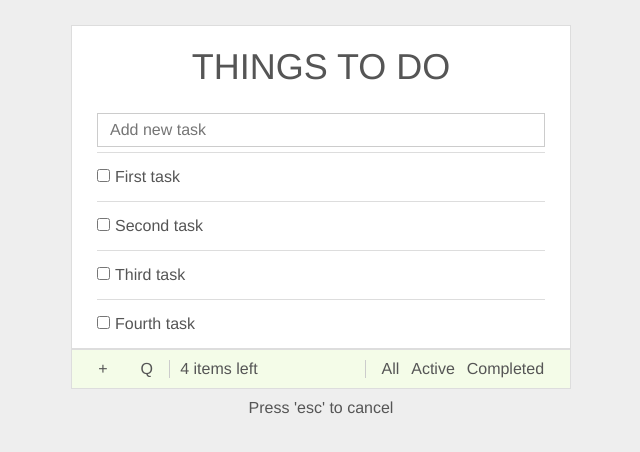
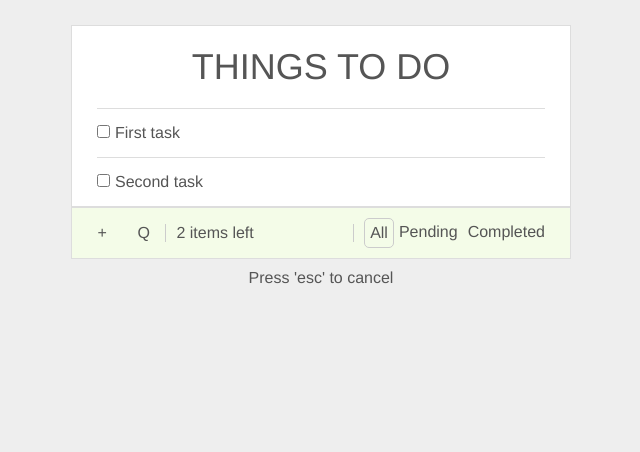
Before and after one commit to Korgmgn/react_todo-list, a React (Create React App) app: page / in a window 1280 px wide. Shown: the top 452 px of the page, without its empty margins (319-959 px from the left). Built offline with nearby package versions, Linux system fonts and the light colour scheme.

Commit message:
states, conditionnal rendering & add task done

```diff
--- a/public/index.html
+++ b/public/index.html
@@ -6,10 +6,10 @@
     <meta name="viewport" content="width=device-width, initial-scale=1" />
     <meta name="theme-color" content="#000000" />
     <meta
-      name="Quizz made with react"
-      content="Quizz app created using create-react-app"
+      name="To do list made with react"
+      content="To do list app created using create-react-app"
     />
-    <title>React - Quizz</title>
+    <title>React - To do list</title>
   </head>
   <body>
     <noscript>You need to enable JavaScript to run this app.</noscript>
--- a/src/App.js
+++ b/src/App.js
@@ -1,31 +1,94 @@
-import React from "react"
+import React, { useState } from "react"
 import Header from "./components/Header"
 import ToDoList from "./components/ToDoList";
+import Footer from "./components/Footer"
 
 function App() {
 
+    //Pour la barre de rechercher, ajouter à l'input un onChange qui utilise .filter sur toDoList  ?
+    //Pour les filtres, ajouter clé "checked: boolean" dans toDoList
+    const [toDoList, setToDoList] = useState([{id: 1, task: "First task"}, {id: 2, task: "Second task"}])
+    const [headerInputDisplay, setHeaderInputDisplay] = useState({isSearchBar: false, isAddNew: false})
+    const [selectFilter, setSelectFilter] = useState({all: true, pending: false, completed: false})
+    const [addTaskInput, setAddTaskInput] = useState("")
 
-    const toDoList = ["First task", "Second task", "Third task", "Fourth task"]
+    function toggleFilter(filter) {
+        if(filter === "all") {
+            setSelectFilter(prevState => {
+                return {
+                    ...prevState,
+                    all: true,
+                    pending: false,
+                    completed: false
+                }
+            })
+        } else if (filter === "pending") {
+            setSelectFilter(prevState => {
+                return {
+                    ...prevState,
+                    all: false,
+                    pending: true,
+                    completed: false
+                }
+            })
+        } else {
+            setSelectFilter(prevState => {
+                return {
+                    ...prevState,
+                    all: false,
+                    pending: false,
+                    completed: true
+                }
+            })
+        }
+    }
 
+    //Refactoriser et fusionner les deux fonctions suivantes
+    function toggleSearchBar() {
+        setHeaderInputDisplay(prevState => {
+            return {
+                ...prevState,
+                isSearchBar: !prevState.isSearchBar,
+                isAddNew: false
+            }
+        })
+    }
+
+    function toggleAddNew() {
+        setHeaderInputDisplay(prevState => {
+            return {
+                ...prevState,
+                isSearchBar: false,
+                isAddNew: !prevState.isAddNew
+            }
+        })
+    }
+
+    function submitInputAddTask(event) {
+        setAddTaskInput(event.target.value)
+    }
+
+    function submitNewTask(event) {
+        event.preventDefault()
+        setToDoList(prevState => {
+            return [...prevState, {id: prevState.length + 1, task: addTaskInput}]
+        })
+        setAddTaskInput("")
+    }
 
     return (
         <div className="App">
             <div className="container">
-                <Header />
-                <ToDoList toDoList={toDoList}/>
+                <Header inputState={headerInputDisplay} handleAddTaskChange={submitInputAddTask} handleSubmit={submitNewTask} newTaskValue={addTaskInput} />
+                <ToDoList toDoListState={toDoList}/>
             </div>
-            <footer className="footer">
-                <div className="btn-area">
-                    <div className="add-icon btn" >+</div>
-                    <div className="search-icon btn">Q</div>
-                </div>
-                <p className="counter">{toDoList.length} items left</p>
-                <div className="filter-area">
-                    <div className="filter-btn active">All</div>
-                    <div className="filter-btn inactive">Active</div>
-                    <div className="filter-btn inactive">Completed</div>
-                </div>
-            </footer>
+            <Footer
+                toDoList={toDoList}
+                filterState={selectFilter}
+                handleToggleSearchBar={toggleSearchBar}
+                handleToggleAddNew={toggleAddNew}
+                handleFilter={toggleFilter}
+            />
             <p className="bottom-info">Press 'esc' to cancel</p>
         </div>
     );
--- /dev/null
+++ b/src/components/Footer.js
@@ -0,0 +1,22 @@
+import React from 'react';
+
+const Footer = ({toDoList, filterState, handleToggleSearchBar, handleToggleAddNew, handleFilter}) => {
+
+
+    return (
+        <footer className="footer">
+            <div className="btn-area">
+                <div className="add-icon btn" onClick={handleToggleAddNew} >+</div>
+                <div className="search-icon btn" onClick={handleToggleSearchBar}>Q</div>
+            </div>
+            <p className="counter">{toDoList.length} items left</p>
+            <div className="filter-area">
+                <div className={filterState.all ? "filter-btn active" : "filter-btn inactive"} onClick={() => handleFilter("all")}>All</div>
+                <div className={filterState.pending ? "filter-btn active" : "filter-btn inactive"} onClick={() => handleFilter("pending")}>Pending</div>
+                <div className={filterState.completed ? "filter-btn active" : "filter-btn inactive"} onClick={() => handleFilter("completed")}>Completed</div>
+            </div>
+        </footer>
+    );
+};
+
+export default Footer;
--- a/src/components/Header.js
+++ b/src/components/Header.js
@@ -1,12 +1,16 @@
 import React from 'react';
 
-const Header = () => {
+const Header = ({inputState: {isAddNew, isSearchBar}, handleAddTaskChange, handleSubmit, newTaskValue}) => {
     return (
         <div>
             <header className="header">
                 <h1 className="title">THINGS TO DO</h1>
-                <input className="filter-input" type="text" value="" placeholder="Add new task"></input>
-                {/* <input className="filter-input" type="text" value="" placeholder="Search"></input> */}
+                {isAddNew &&
+                    <form className='form-box' onSubmit={handleSubmit}>
+                        <input className="filter-input" type="text" value={newTaskValue} name="newTask" placeholder="Add new task" onChange={handleAddTaskChange} />
+                    </form>
+                }
+                {isSearchBar && <input className="filter-input" name="searchTask" type="text" placeholder="Search"></input>}
             </header>
         </div>
     );
--- a/src/components/ToDoList.js
+++ b/src/components/ToDoList.js
@@ -1,15 +1,13 @@
 import React from "react"
 
-function toDoList(props) {
+function toDoList({toDoListState}) {
 
-    console.log(props)
-
-    const todoComponent = props.toDoList.map(task => {
+    const todoComponent = toDoListState.map(item => {
         return (
-            <li className="list-item pending">
+            <li className="list-item pending" key={item.id}>
                 <label>
                     <input className="checkbox" type="checkbox"></input>
-                    {task}
+                    {item.task}
                 </label>
             </li>
         )
--- a/src/index.css
+++ b/src/index.css
@@ -50,6 +50,10 @@ h1 {
     border: 1px solid #ccc;
 }
 
+.form-box {
+    width: 100%;
+}
+
 .checkbox {
     margin-right: 5px;
 }
@@ -95,13 +99,18 @@ h1 {
     cursor: pointer;
 }
 
+.filter-btn {
+    padding: 5px;
+}
+
+.active {
+    border: 1px solid #ccc;
+    border-radius: 5px;
+}
+
 @media all and (max-width: 520px) {
     .filter-area {
         flex-direction: column;
-    }
-
-    .filter-btn {
-        padding: 5px 0;
     }
 }
 
```
